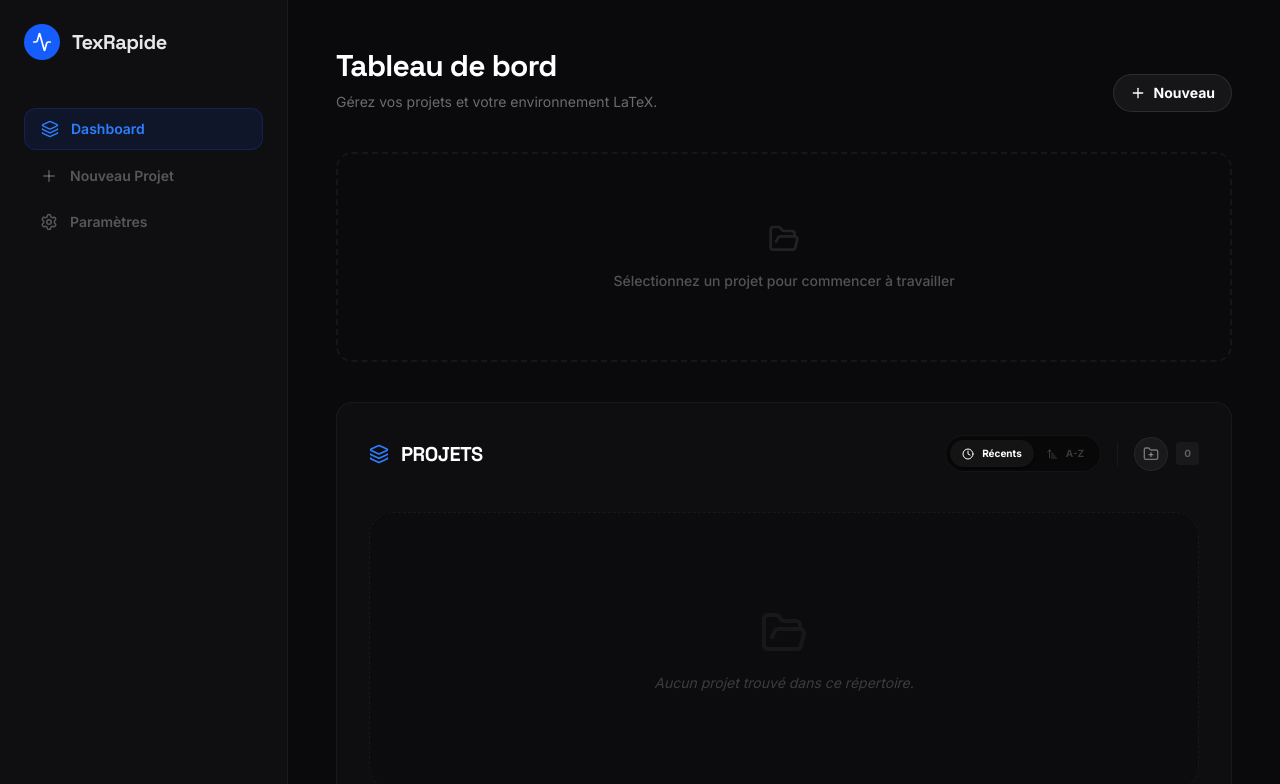
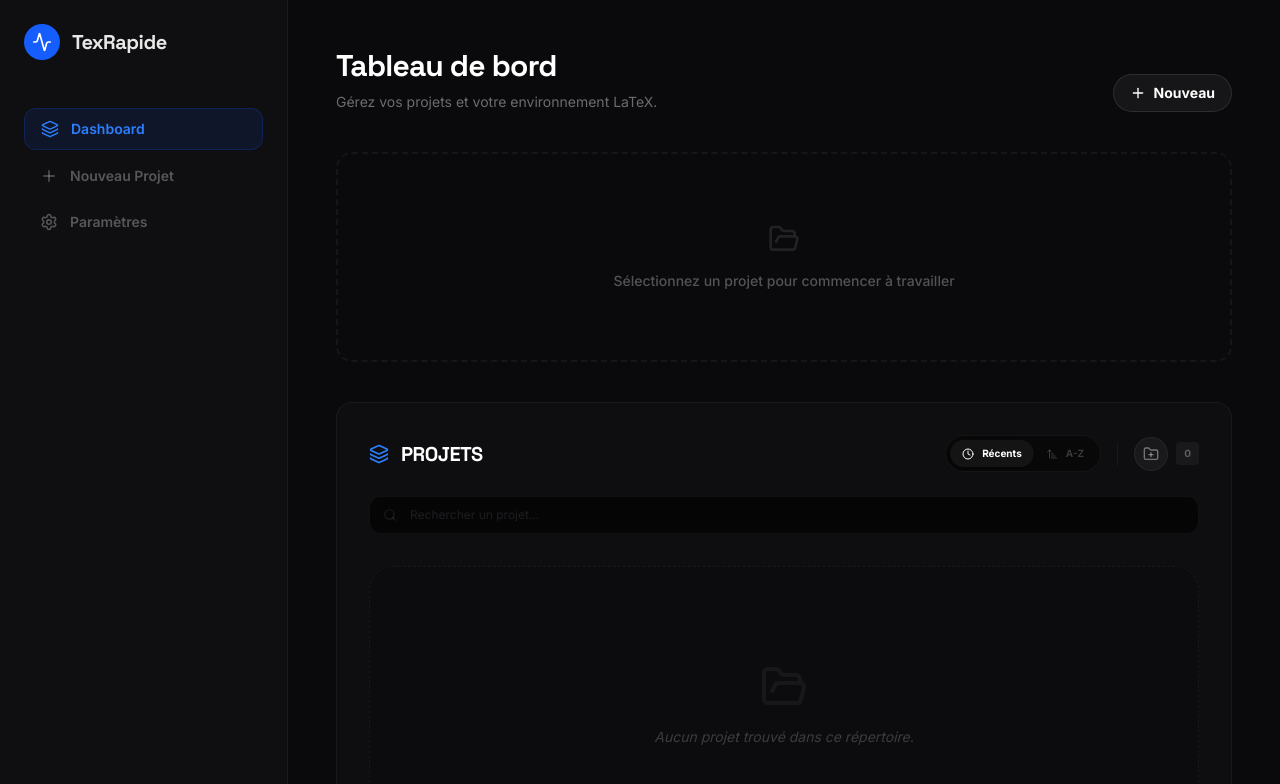
Before and after one commit to ArTranArt/TexRapide, a React (Vite) app: page / in a window 1280 px wide. Shown: the top 784 px of the page. Built offline with nearby package versions, Linux system fonts and the light colour scheme.

Commit message:
search bar

```diff
--- a/src/App.tsx
+++ b/src/App.tsx
@@ -1,7 +1,7 @@
 import { useState, useEffect, useRef } from "react";
 import { invoke } from "@tauri-apps/api/core";
 import { open } from "@tauri-apps/plugin-dialog";
-import { Activity, Plus, Settings, Play, FolderOpen, Box, Layers, Code, ChevronLeft, ChevronRight, Info, FolderPlus, X, ChevronDown, SortAsc, Clock, Calendar, Lock, EyeOff, Trash2 } from "lucide-react";
+import { Activity, Plus, Settings, Play, FolderOpen, Box, Layers, Code, ChevronLeft, ChevronRight, Info, FolderPlus, X, ChevronDown, SortAsc, Clock, Calendar, Lock, EyeOff, Trash2, Search } from "lucide-react";
 import "./index.css";
 
 interface HealthStatus {
@@ -33,6 +33,7 @@ function App() {
   const [isSidebarCollapsed, setIsSidebarCollapsed] = useState(false);
   const [confirmRemoval, setConfirmRemoval] = useState(false);
   const [sortBy, setSortBy] = useState<"recent" | "alphabetical">("recent");
+  const [searchQuery, setSearchQuery] = useState("");
 
   const mainContentRef = useRef<HTMLDivElement>(null);
 
@@ -239,7 +240,11 @@ function App() {
     checkHealth();
   }, []);
 
-  const sortedProjects = [...existingProjects].sort((a, b) => {
+  const filteredProjects = existingProjects.filter(p =>
+    p.name.toLowerCase().includes(searchQuery.toLowerCase())
+  );
+
+  const sortedProjects = [...filteredProjects].sort((a, b) => {
     if (sortBy === "alphabetical") return a.name.localeCompare(b.name);
     return b.last_modified - a.last_modified;
   });
@@ -423,14 +428,14 @@ function App() {
               )}
 
               <section className="bg-[#121216]/50 border border-white/5 rounded-2xl p-6 md:p-8">
-                <div className="flex flex-col md:flex-row md:items-center justify-between gap-6 mb-10">
-                  <div className="flex items-center gap-3">
+                {/* Section Header */}
+                <div className="flex flex-col md:flex-row md:items-center justify-between gap-6 mb-6">
+                  <div className="flex items-center gap-3 shrink-0">
                     <Layers size={20} className={isWatching ? 'text-green-500' : 'text-blue-500'} />
                     <h2 className="text-xl font-bold uppercase tracking-tight">Projets</h2>
                   </div>
 
-                  <div className="flex items-center gap-4">
-                    {/* Filters */}
+                  <div className="flex items-center gap-4 shrink-0">
                     <div className="flex bg-black/40 p-1 rounded-lg border border-white/5">
                       <button
                         onClick={() => setSortBy("recent")}
@@ -464,6 +469,26 @@ function App() {
                   </div>
                 </div>
 
+                {/* Search Bar - Moved Lower */}
+                <div className="mb-8 relative group">
+                  <Search size={14} className="absolute left-3.5 top-1/2 -translate-y-1/2 text-white/10 group-focus-within:text-blue-500 transition-colors" />
+                  <input
+                    type="text"
+                    placeholder="Rechercher un projet..."
+                    value={searchQuery}
+                    onChange={(e) => setSearchQuery(e.target.value)}
+                    className="w-full bg-black/60 border border-white/5 hover:border-white/10 focus:border-blue-500/50 rounded-xl py-2.5 pl-10 pr-4 text-xs outline-none transition-all placeholder:text-white/10"
+                  />
+                  {searchQuery && (
+                    <button
+                      onClick={() => setSearchQuery("")}
+                      className="absolute right-3 top-1/2 -translate-y-1/2 text-white/10 hover:text-white transition-colors"
+                    >
+                      <X size={12} />
+                    </button>
+                  )}
+                </div>
+
                 <div className="flex flex-col gap-2 relative">
                   {sortedProjects.length > 0 ? (
                     sortedProjects.map(p => (
@@ -481,7 +506,10 @@ function App() {
                     <div className="text-center py-24 bg-black/10 rounded-3xl border border-dashed border-white/5">
                       <div className="flex flex-col items-center gap-4">
                         <FolderOpen size={48} className="text-white/5" />
-                        <p className="text-white/20 italic text-sm">Aucun projet trouvé dans ce répertoire.</p>
+                        <p className="text-white/20 italic text-sm">
+                          {searchQuery ? `Aucun résultat pour "${searchQuery}"` : "Aucun projet trouvé dans ce répertoire."}
+                        </p>
+                        {searchQuery && <button onClick={() => setSearchQuery("")} className="text-xs text-blue-500 hover:underline font-bold">Effacer la recherche</button>}
                       </div>
                     </div>
                   )}
```
